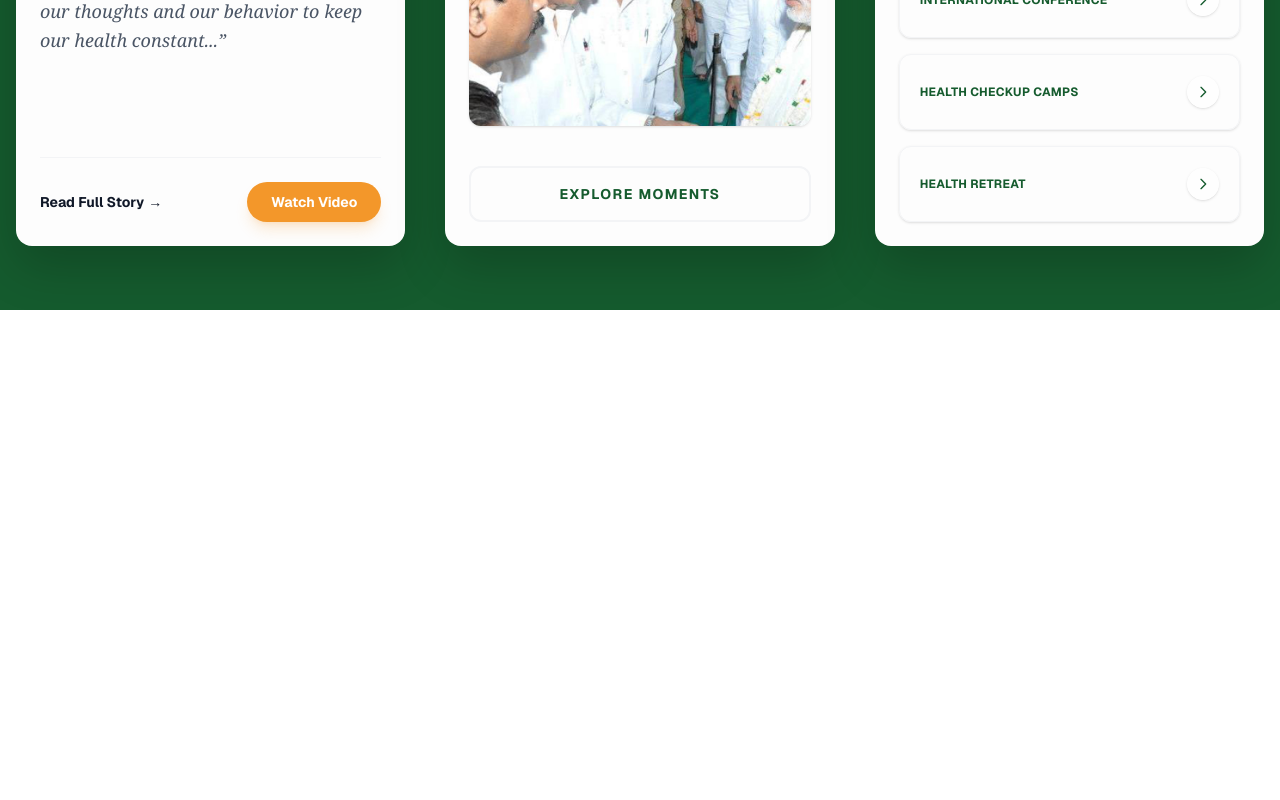
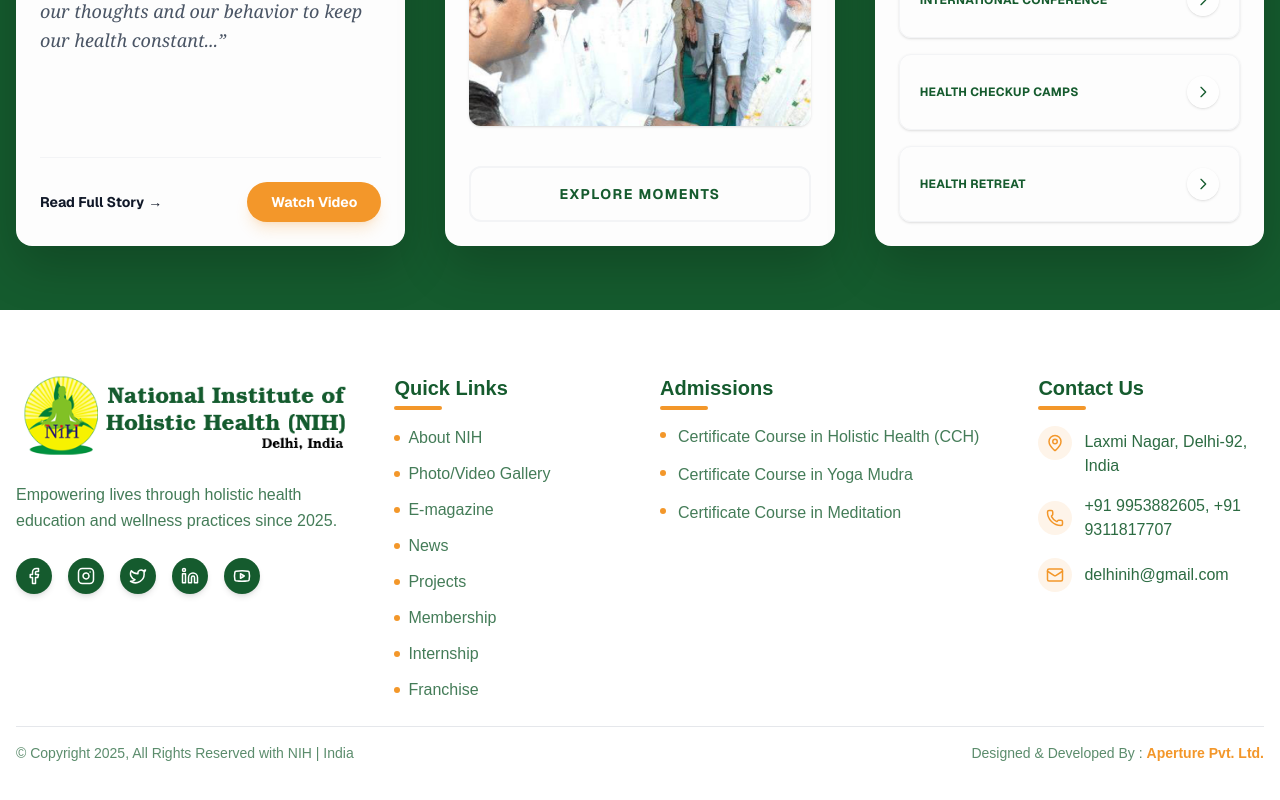
Before and after one commit to armanmishra1000/NIH, a Next.js app: page / in a window 1280 px wide. Shown: the part 1882-2682 px from the top of the page. Before the commit the page ends 2192 px from the top, so only its background shows below. Built offline with nearby package versions, Linux system fonts and the light colour scheme.

Commit message:
feat: add base application layout and footer component with logo.

```diff
--- a/src/app/layout.tsx
+++ b/src/app/layout.tsx
@@ -3,6 +3,7 @@ import { Geist, Geist_Mono } from "next/font/google";
 import "./globals.css";
 import TopTicker from "@/components/layout/TopTicker";
 import Header from "@/components/layout/Header";
+import Footer from "@/components/layout/Footer";
 
 const geistSans = Geist({
   variable: "--font-geist-sans",
@@ -29,6 +30,7 @@ export default function RootLayout({
         <TopTicker />
         <Header />
         <main>{children}</main>
+        <Footer />
       </body>
     </html>
   );
--- /dev/null
+++ b/src/components/layout/Footer.tsx
@@ -0,0 +1,167 @@
+import Link from "next/link";
+import Image from "next/image";
+import {
+    Facebook,
+    Instagram,
+    Twitter,
+    Linkedin,
+    Youtube,
+    MapPin,
+    Phone,
+    Mail,
+    ArrowRight,
+} from "lucide-react";
+
+/**
+ * Footer Component
+ * Refined with white background and primary brand colors.
+ */
+export default function Footer() {
+    const currentYear = new Date().getFullYear();
+
+    return (
+        <footer className="bg-white text-secondary sm:py-16 py-12 relative overflow-hidden">
+            <div className="container mx-auto px-4 relative z-10">
+                <div className="grid grid-cols-1 sm:grid-cols-2 lg:grid-cols-[1.2fr_0.80fr_1.2fr_0.80fr] gap-8 lg:gap-10">
+                    {/* Column 1: Brand & Socials */}
+                    <div className="space-y-6">
+                        <div className="flex items-center gap-3">
+                            {/* Logo Image */}
+                            <div className="relative w-full">
+                                <Image
+                                    src="/logo.png"
+                                    alt="NIH Logo"
+                                    width={500}
+                                    height={200}
+                                    className="h-auto"
+                                />
+                            </div>
+                        </div>
+                        <p className="text-secondary/80 leading-relaxed font-medium">
+                            Empowering lives through holistic health education and wellness practices since 2025.
+                        </p>
+                        <div className="flex flex-wrap gap-4">
+                            <SocialLink href="#" icon={<Facebook size={18} />} label="Facebook" />
+                            <SocialLink href="#" icon={<Instagram size={18} />} label="Instagram" />
+                            <SocialLink href="#" icon={<Twitter size={18} />} label="Twitter" />
+                            <SocialLink href="#" icon={<Linkedin size={18} />} label="LinkedIn" />
+                            <SocialLink href="#" icon={<Youtube size={18} />} label="YouTube" />
+                        </div>
+                    </div>
+
+                    <div>
+                        <h4 className="text-xl font-bold mb-6 relative inline-block text-secondary">
+                            Quick Links
+                            <span className="absolute -bottom-2 left-0 w-12 h-1 bg-primary rounded-full"></span>
+                        </h4>
+                        <ul className="space-y-3">
+                            <FooterLink href="/about" label="About NIH" />
+                            <FooterLink href="/gallery" label="Photo/Video Gallery" />
+                            <FooterLink href="/magazine" label="E-magazine" />
+                            <FooterLink href="/news" label="News" />
+                            <FooterLink href="/projects" label="Projects" />
+                            <FooterLink href="/membership" label="Membership" />
+                            <FooterLink href="/internship" label="Internship" />
+                            <FooterLink href="/franchise" label="Franchise" />
+                        </ul>
+                    </div>
+
+                    <div>
+                        <h4 className="text-xl font-bold mb-6 relative inline-block text-secondary">
+                            Admissions
+                            <span className="absolute -bottom-2 left-0 w-12 h-1 bg-primary rounded-full"></span>
+                        </h4>
+                        <ul className="space-y-4">
+                            <CourseLink label="Certificate Course in Holistic Health (CCH)" />
+                            <CourseLink label="Certificate Course in Yoga Mudra" />
+                            <CourseLink label="Certificate Course in Meditation" />
+                        </ul>
+                    </div>
+
+                    <div>
+                        <h4 className="text-xl font-bold mb-6 relative inline-block text-secondary">
+                            Contact Us
+                            <span className="absolute -bottom-2 left-0 w-12 h-1 bg-primary rounded-full"></span>
+                        </h4>
+                        <ul className="space-y-4 mb-8">
+                            <li className="flex items-start gap-3 text-secondary/90">
+                                <div className="p-2 bg-primary/10 rounded-full shrink-0">
+                                    <MapPin className="text-primary" size={18} />
+                                </div>
+                                <span className="mt-1 font-medium">Laxmi Nagar, Delhi-92, India</span>
+                            </li>
+                            <li className="flex items-center gap-3 text-secondary/90">
+                                <div className="p-2 bg-primary/10 rounded-full shrink-0">
+                                    <Phone className="text-primary" size={18} />
+                                </div>
+                                <span className="font-medium">+91 9953882605, +91 9311817707</span>
+                            </li>
+                            <li className="flex items-center gap-3 text-secondary/90">
+                                <div className="p-2 bg-primary/10 rounded-full shrink-0">
+                                    <Mail className="text-primary" size={18} />
+                                </div>
+                                <a href="mailto:delhinih@gmail.com" className="hover:text-primary transition-colors font-medium">
+                                    delhinih@gmail.com
+                                </a>
+                            </li>
+                        </ul>
+                    </div>
+                </div>
+
+                <div className="border-t border-gray-200 pt-4 mt-6 flex flex-col md:flex-row justify-between items-center gap-4 text-sm text-secondary/70 font-medium">
+                    <p>© Copyright {currentYear}, All Rights Reserved with NIH | India</p>
+                    <div className="flex items-center gap-6">
+                        {/* <Link href="/privacy" className="hover:text-primary transition-colors">
+                            Privacy Policy
+                        </Link>
+                        <Link href="/terms" className="hover:text-primary transition-colors">
+                            Terms of Service
+                        </Link> */}
+                        <span>
+                            Designed & Developed By : <span className="text-primary font-bold">Aperture Pvt. Ltd.</span>
+                        </span>
+                    </div>
+                </div>
+            </div>
+        </footer>
+    );
+}
+
+// Helper Components
+
+function SocialLink({ href, icon, label }: { href: string; icon: React.ReactNode; label: string }) {
+    return (
+        <Link
+            href={href}
+            aria-label={label}
+            className="w-9 h-9 rounded-full bg-secondary text-white flex items-center justify-center hover:bg-primary hover:scale-110 transition-all duration-300 shadow-md shrink-0"
+        >
+            {icon}
+        </Link>
+    );
+}
+
+function FooterLink({ href, label }: { href: string; label: string }) {
+    return (
+        <li>
+            <Link
+                href={href}
+                className="text-secondary/80 hover:text-primary hover:translate-x-1 transition-all duration-300 flex items-center gap-2 font-medium"
+            >
+                <span className="w-1.5 h-1.5 rounded-full bg-primary hover:opacity-100 transition-opacity" />
+                {label}
+            </Link>
+        </li>
+    );
+}
+
+function CourseLink({ label }: { label: string }) {
+    return (
+        <li className="flex gap-3 text-secondary/80 group cursor-pointer hover:text-primary transition-colors font-medium">
+            <div className="mt-1.5 w-1.5 h-1.5 rounded-full bg-primary shrink-0" />
+            <span className="leading-snug group-hover:underline decoration-primary/50 underline-offset-4">
+                {label}
+            </span>
+        </li>
+    );
+}
```
Also changed, not shown: public/footer-logo.png (added).
